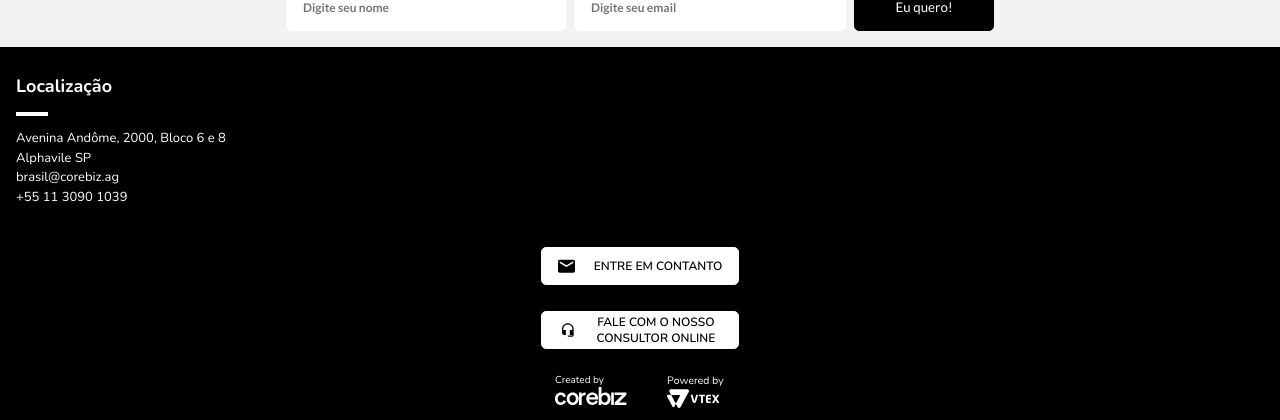
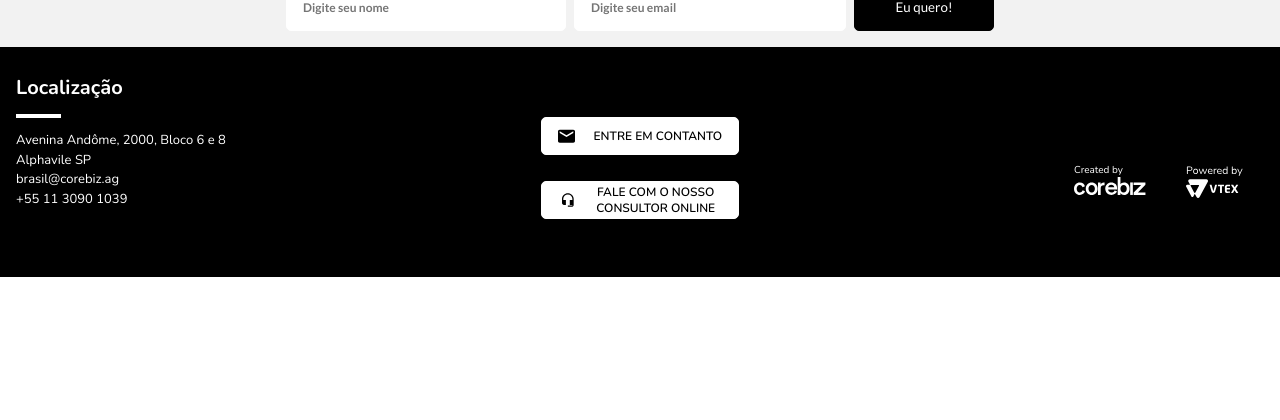
Before and after one commit to LEduard0/teste-front-corebiz, a React (Create React App) app: page / in a window 1280 px wide. Shown: the part 1145-1565 px from the top of the page. After the commit the page ends 1422 px from the top, so only its background shows below. Built offline with nearby package versions, Linux system fonts and the light colour scheme; no server answers.

Commit message:
footer desktop adjustments

```diff
--- a/src/components/Footer/styles.css
+++ b/src/components/Footer/styles.css
@@ -96,3 +96,23 @@
   color: #fff;
   margin: 0 20px;
 }
+
+@media screen and (min-width: 1024px) {
+  .footerWrapper {
+    align-items: center;
+    display: flex;
+    flex-flow: row wrap;
+    justify-content: space-between;
+    margin: 0 auto;
+    max-width: 1248px;
+  }
+
+  .footerAddress h3 {
+    font-size: 20px;
+    line-height: 27px;
+  }
+
+  .footerAddress h3::after {
+    width: 45px;
+  }
+}
```
